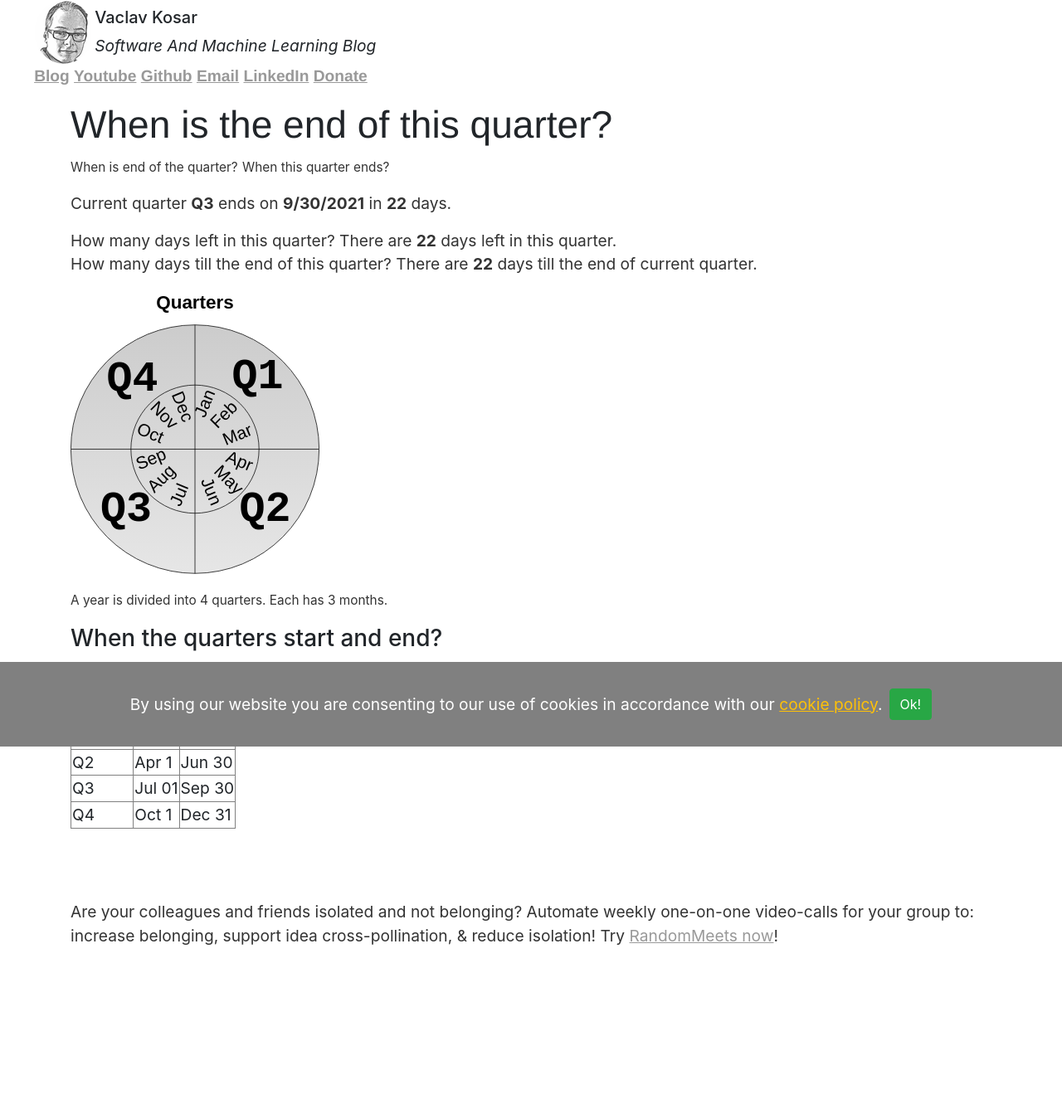
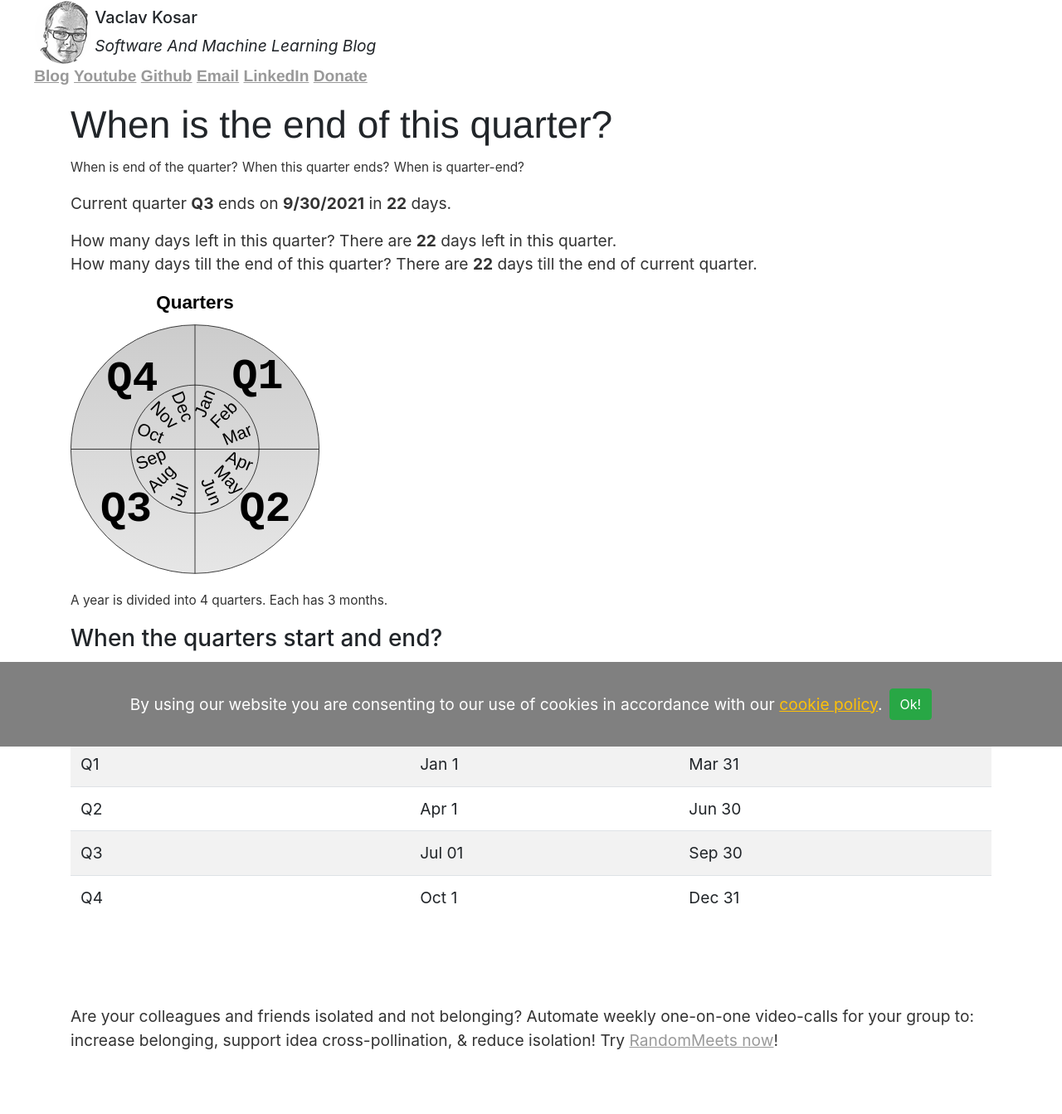
Before and after one commit to vackosar/vackosar.github.io, a Jekyll site: the page built from when-is-the-end-of-current-quarter.md, in a window 1280 px wide. Shown: the whole page at 83% size. Built offline with Jekyll 4.4.1, drawn with Linux system fonts in a browser that asks for light colours; before the commit the page ends 1217 px from its top, so only the background shows below that.

Commit message:
quarter-end

```diff
--- a/when-is-the-end-of-current-quarter.md
+++ b/when-is-the-end-of-current-quarter.md
@@ -11,6 +11,7 @@ redirect_from:
 <h1>{{ page.title }}</h1>
 <small>When is end of the quarter?</small>
 <small>When this quarter ends?</small>
+<small>When is quarter-end?</small>
 
 Current quarter <b id='quarterName'></b> ends on <b id='quarterEnd'>Q1</b> in <b id="daysLeft">45</b> days.
 <br>
@@ -24,7 +25,7 @@ How many days till the end of this quarter? There are <b id="daysLeft3">45</b> d
 <h3>When the quarters start and end?</h3>
 <small>See a handy table of quarter start and end dates below.</small>
 
-<table border="1" class="dataframe">
+<table class="table table-striped">
     <thead>
         <tr>
             <th scope="col">
```
